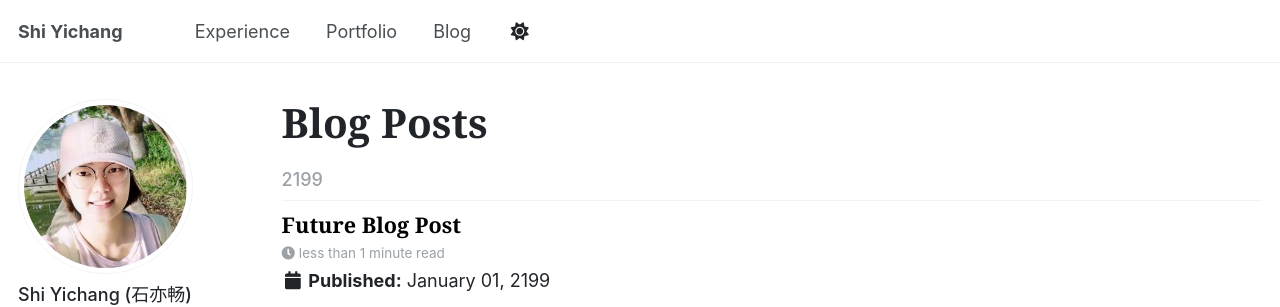
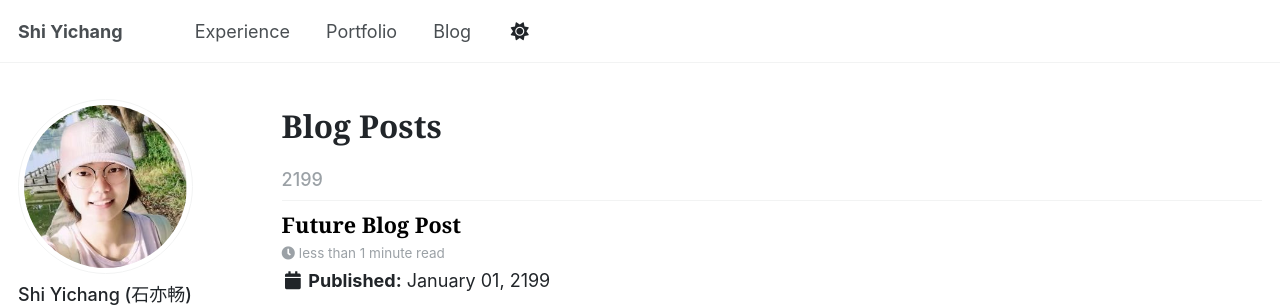
Before and after one commit to Helensyc/helensyc.github.io, a Jekyll site: the page built from _pages/year-archive.html, in a window 1280 px wide. Shown: the top 307 px of the page. Built offline with Jekyll 4.4.1, drawn with Linux system fonts in a browser that asks for light colours.

Commit message:
Update year-archive.html

```diff
--- a/_pages/year-archive.html
+++ b/_pages/year-archive.html
@@ -1,7 +1,7 @@
 ---
 layout: archive
 permalink: /year-archive/
-title: "<span style='font-family: Georgia, serif; font-weight: 600; font-size: 2.25rem;'>Blog Posts</span>"
+title: "<span style='font-family: Georgia, serif; font-weight: 600; font-size: 1.75rem;'>Blog Posts</span>"
 author_profile: true
 redirect_from:
   - /wordpress/blog-posts/
```
